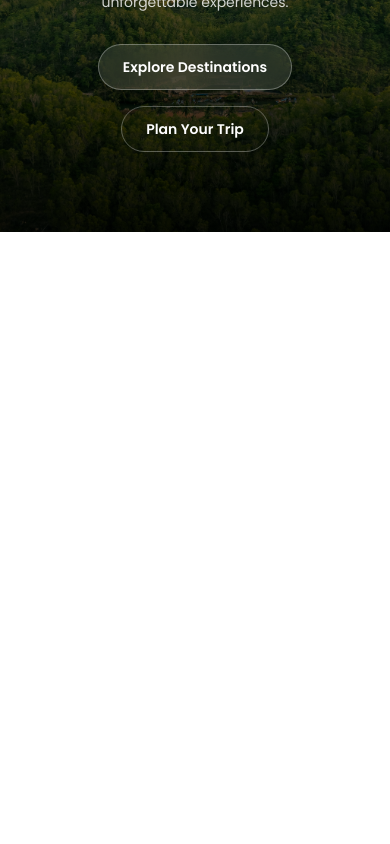
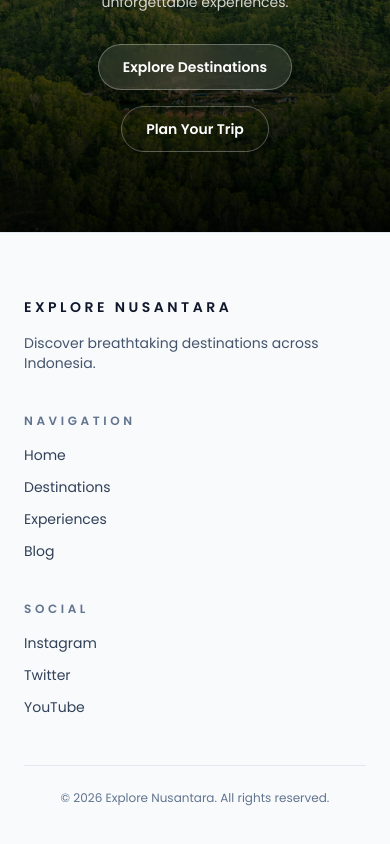
Before and after one commit to BaeKayyy/tour-next, a Next.js app: page / in a window 390 px wide. Shown: the part 6292-7136 px from the top of the page. Before the commit the page ends 6524 px from the top, so only its background shows below. Built offline with nearby package versions, Linux system fonts and the light colour scheme.

Commit message:
feat: enhance animations and add footer component

```diff
--- a/src/components/BlogCard.tsx
+++ b/src/components/BlogCard.tsx
@@ -23,14 +23,14 @@ export default function BlogCard({
 }: BlogCardProps) {
   return (
     <motion.article
-      className="group overflow-hidden rounded-2xl border border-slate-200 bg-white shadow-[0_12px_30px_rgba(15,23,42,0.08)] transition-transform duration-300 hover:scale-[1.01]"
+      className="group overflow-hidden rounded-2xl border border-slate-200 bg-white shadow-[0_12px_30px_rgba(15,23,42,0.08)] transition-transform duration-700 hover:scale-[1.01]"
       initial={{ opacity: 0, y: 40 }}
       whileInView={{ opacity: 1, y: 0 }}
       viewport={{ once: true }}
       transition={{
-        duration: 0.6,
+        duration: 0.7,
         ease: "easeOut",
-        delay: typeof index === "number" ? index * 0.1 : 0,
+        delay: typeof index === "number" ? index * 0.15 : 0,
       }}
     >
       <div className="relative h-48 w-full overflow-hidden">
--- a/src/components/DestinationCard.tsx
+++ b/src/components/DestinationCard.tsx
@@ -27,9 +27,9 @@ export default function DestinationCard({
       whileInView={{ opacity: 1, y: 0 }}
       viewport={{ once: true }}
       transition={{
-        duration: 0.6,
+        duration: 0.7,
         ease: "easeOut",
-        delay: typeof index === "number" ? index * 0.1 : 0,
+        delay: typeof index === "number" ? index * 0.15 : 0,
       }}
     >
       <Image
--- a/src/components/ExperienceCard.tsx
+++ b/src/components/ExperienceCard.tsx
@@ -27,9 +27,9 @@ export default function ExperienceCard({
       whileInView={{ opacity: 1, y: 0 }}
       viewport={{ once: true }}
       transition={{
-        duration: 0.6,
+        duration: 0.7,
         ease: "easeOut",
-        delay: typeof index === "number" ? index * 0.1 : 0,
+        delay: typeof index === "number" ? index * 0.15 : 0,
       }}
     >
       <Image
--- a/src/components/Footer.tsx
+++ b/src/components/Footer.tsx
@@ -1,3 +1,71 @@
+import Link from "next/link";
+
+const navLinks = [
+  { label: "Home", href: "#home" },
+  { label: "Destinations", href: "#destinations" },
+  { label: "Experiences", href: "#experiences" },
+  { label: "Blog", href: "#blog" },
+];
+
+const socialLinks = [
+  { label: "Instagram", href: "#" },
+  { label: "Twitter", href: "#" },
+  { label: "YouTube", href: "#" },
+];
+
 export default function Footer() {
-  return <div></div>;
+  return (
+    <footer className="border-t border-slate-200 bg-slate-50 text-slate-700">
+      <div className="mx-auto w-full max-w-7xl px-6 py-16">
+        <div className="grid gap-10 md:grid-cols-3">
+          <div>
+            <p className="text-sm font-semibold uppercase tracking-[0.25em] text-slate-900">
+              Explore Nusantara
+            </p>
+            <p className="mt-4 text-sm text-slate-600">
+              Discover breathtaking destinations across Indonesia.
+            </p>
+          </div>
+
+          <div>
+            <p className="text-xs font-semibold uppercase tracking-[0.3em] text-slate-500">
+              Navigation
+            </p>
+            <div className="mt-4 flex flex-col gap-3 text-sm">
+              {navLinks.map((link) => (
+                <Link
+                  key={link.label}
+                  href={link.href}
+                  className="transition-colors duration-300 hover:text-slate-900"
+                >
+                  {link.label}
+                </Link>
+              ))}
+            </div>
+          </div>
+
+          <div>
+            <p className="text-xs font-semibold uppercase tracking-[0.3em] text-slate-500">
+              Social
+            </p>
+            <div className="mt-4 flex flex-col gap-3 text-sm">
+              {socialLinks.map((link) => (
+                <Link
+                  key={link.label}
+                  href={link.href}
+                  className="transition-colors duration-300 hover:text-slate-900"
+                >
+                  {link.label}
+                </Link>
+              ))}
+            </div>
+          </div>
+        </div>
+
+        <div className="mt-12 border-t border-slate-200 pt-6 text-xs text-slate-500 text-center">
+          © 2026 Explore Nusantara. All rights reserved.
+        </div>
+      </div>
+    </footer>
+  );
 }
--- a/src/components/Hero.tsx
+++ b/src/components/Hero.tsx
@@ -64,6 +64,7 @@ export default function Hero() {
   return (
     <section
       ref={sectionRef}
+      id="home"
       className="relative h-screen w-full overflow-hidden text-white"
     >
       <div ref={backgroundRef} className="absolute inset-0">
--- a/src/components/Navbar.tsx
+++ b/src/components/Navbar.tsx
@@ -4,11 +4,10 @@ import Link from "next/link";
 import { useState } from "react";
 
 const navLinks = [
-  { label: "Home", href: "#" },
-  { label: "Services", href: "#services" },
-  { label: "Tour", href: "#tour" },
-  { label: "About", href: "#about" },
-  { label: "Contact", href: "#contact" },
+  { label: "Home", href: "#home" },
+  { label: "Destinations", href: "#destinations" },
+  { label: "Experiences", href: "#experiences" },
+  { label: "Blog", href: "#blog" },
 ];
 
 export default function Navbar() {
--- a/src/components/ResortCard.tsx
+++ b/src/components/ResortCard.tsx
@@ -26,14 +26,14 @@ export default function ResortCard({
 }: ResortCardProps) {
   return (
     <motion.div
-      className={`group relative overflow-hidden rounded-2xl border border-slate-200 bg-white shadow-[0_12px_30px_rgba(15,23,42,0.08)] transition-transform duration-300 hover:scale-[1.01] ${className ?? ""}`}
+      className={`group relative overflow-hidden rounded-2xl border border-slate-200 bg-white shadow-[0_12px_30px_rgba(15,23,42,0.08)] transition-transform duration-700 hover:scale-[1.01] ${className ?? ""}`}
       initial={{ opacity: 0, y: 40 }}
       whileInView={{ opacity: 1, y: 0 }}
       viewport={{ once: true }}
       transition={{
-        duration: 0.6,
+        duration: 0.7,
         ease: "easeOut",
-        delay: typeof index === "number" ? index * 0.1 : 0,
+        delay: typeof index === "number" ? index * 0.15 : 0,
       }}
     >
       <Image
```
